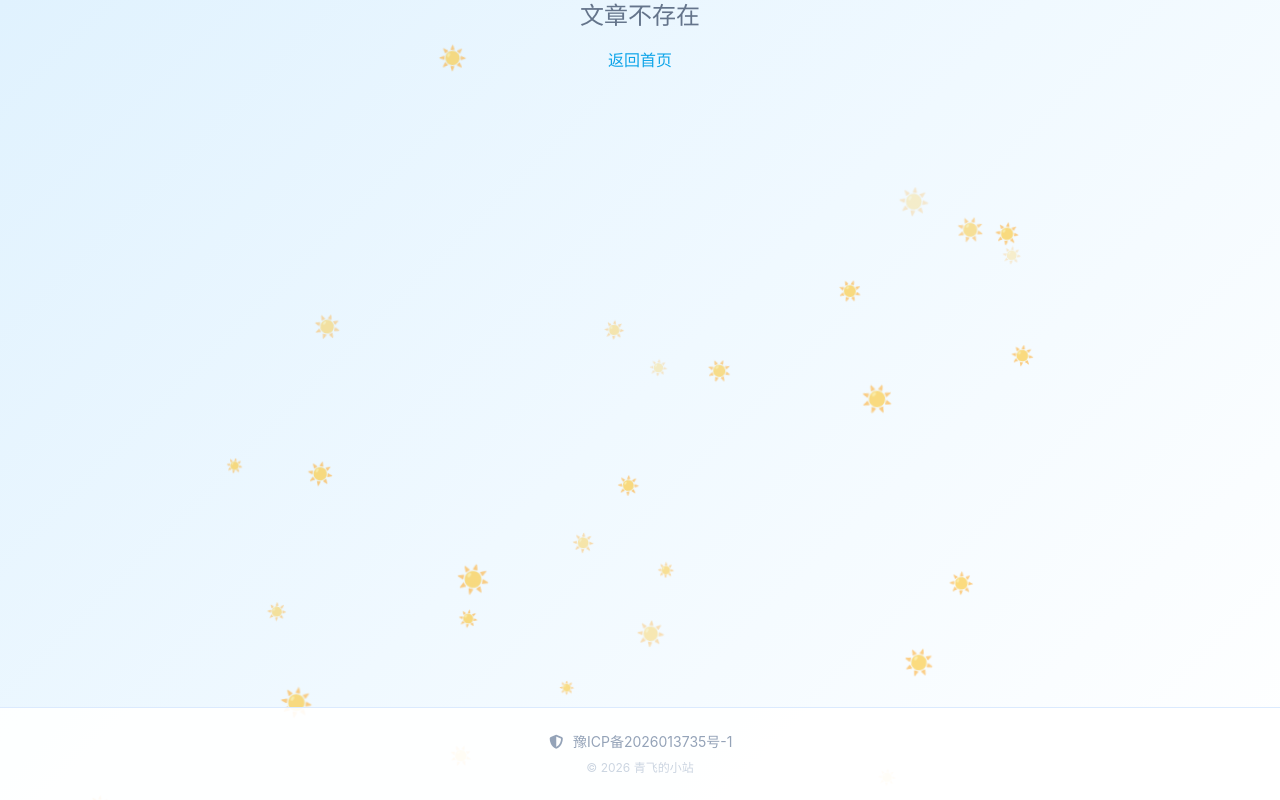
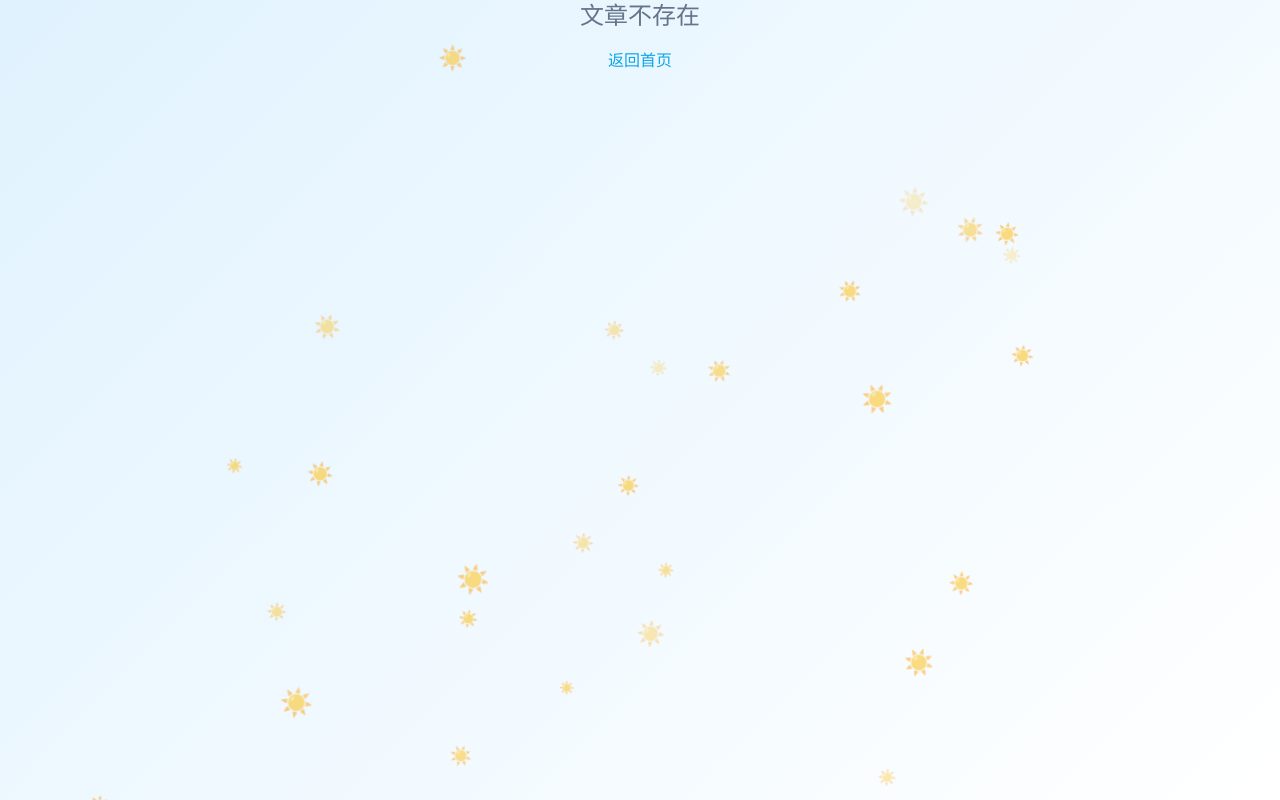
Before and after one commit to as978623135/qingfei-blog, a React app: page /#/post/1 in a window 1280 px wide. Built offline with nearby package versions, Linux system fonts and the light colour scheme; no server answers.

Commit message:
fix: 文章详情页编辑跳转 + 文章页隐藏 Footer

```diff
--- a/src/App.tsx
+++ b/src/App.tsx
@@ -1,5 +1,5 @@
 import React, { Component, ReactNode } from 'react';
-import { Routes, Route } from 'react-router-dom';
+import { Routes, Route, useLocation } from 'react-router-dom';
 import Footer from './components/Footer';
 import SeasonalEffect from './components/SeasonalEffect';
 import { ClickSoundProvider } from './components/ClickSoundProvider';
@@ -38,6 +38,13 @@ class ErrorBoundary extends Component<{ children: ReactNode }, { hasError: boole
   }
 }
 
+const ConditionalFooter: React.FC = () => {
+  const location = useLocation();
+  const isPostDetail = location.pathname.startsWith('/post/');
+  if (isPostDetail) return null;
+  return <Footer />;
+};
+
 const App: React.FC = () => {
   return (
     <ErrorBoundary>
@@ -54,7 +61,7 @@ const App: React.FC = () => {
               <Route path="/admin/edit/:id" element={<AdminEdit />} />
             </Routes>
           </main>
-          <Footer />
+          <ConditionalFooter />
           <ScrollToButtons />
         </div>
       </ClickSoundProvider>
--- a/src/pages/PostDetail.tsx
+++ b/src/pages/PostDetail.tsx
@@ -61,7 +61,7 @@ const PostDetail: React.FC = () => {
         <div className="mb-6 flex justify-end items-center gap-3">
           {isLoggedIn && (
             <button
-              onClick={() => navigate(`/admin/edit?id=${id}`)}
+              onClick={() => navigate(`/admin/edit/${id}`)}
               className="inline-flex items-center gap-2 px-4 py-2 rounded-lg border border-slate-200 bg-white text-slate-700 hover:border-sky-300 hover:text-sky-600 hover:bg-sky-50 transition-colors shadow-sm text-sm"
             >
               <PenLine size={16} />
```
